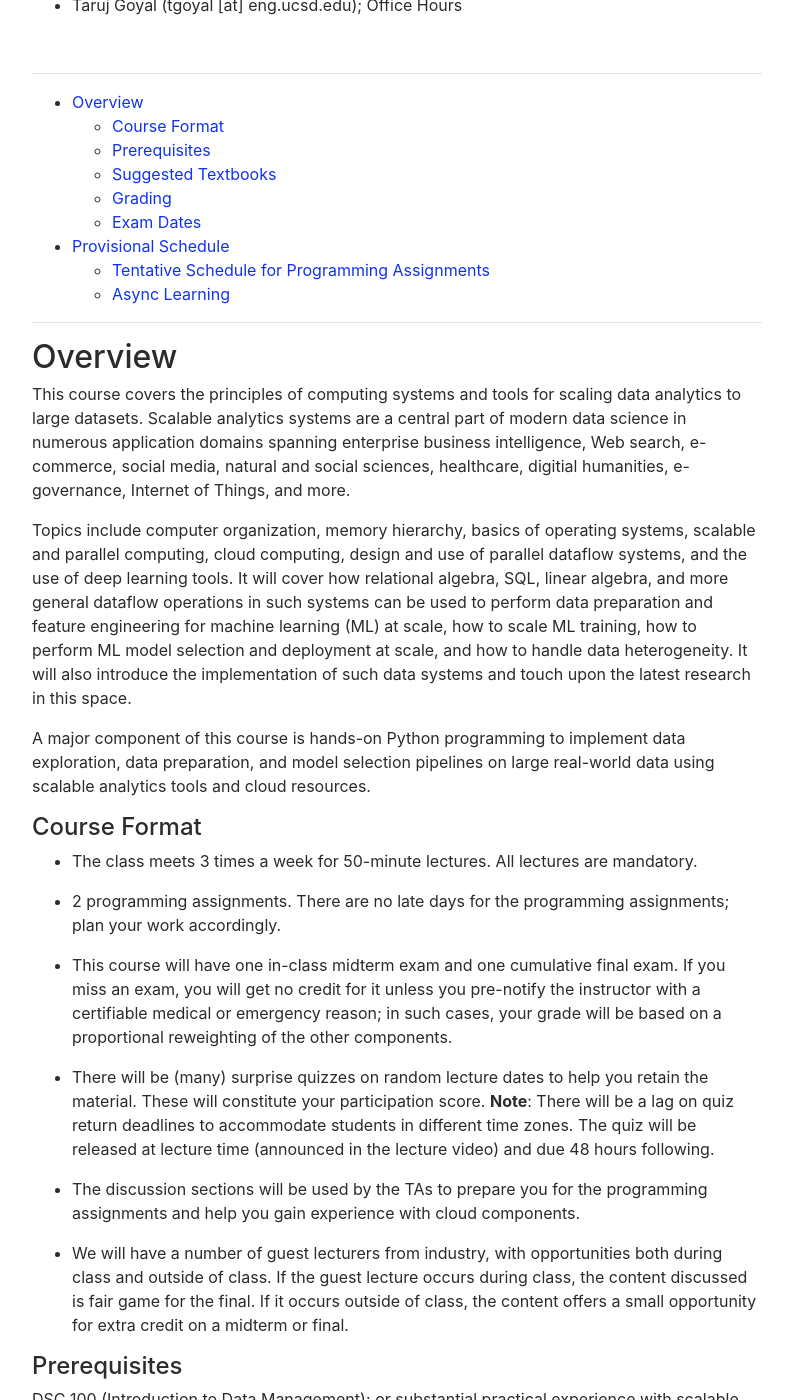
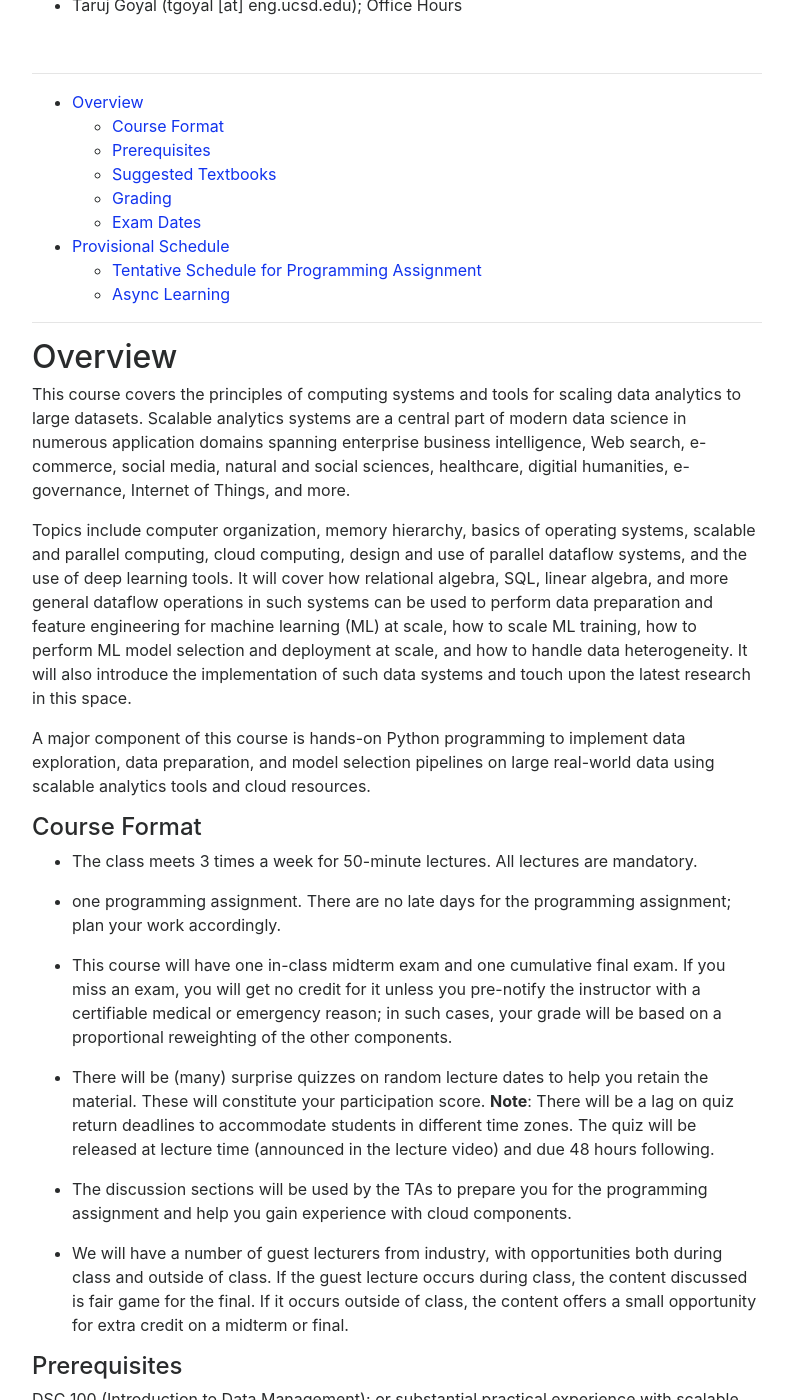
Before and after one commit to albuyeh/dsc102-spring-2021, a Jekyll site: the page built from docs/index.md, in a window 1280 px wide and 1400 px high, scrolled down 877 px. Shown: the whole window, without its empty margins (243-1030 px from the left). Built offline with Jekyll 4.4.1, drawn with Linux system fonts in a browser that asks for light colours; nearby versions of some CDN libraries; some of the changed text lies outside the part shown.

Commit message:
collapse PA into single

```diff
--- a/docs/index.md
+++ b/docs/index.md
@@ -62,8 +62,8 @@ and cloud resources.
 - The class meets 3 times a week for 50-minute lectures. All lectures
 are mandatory.
 
-- 2 programming assignments. There are no late days for the
-programming assignments; plan your work accordingly.
+- one programming assignment. There are no late days for the
+programming assignment; plan your work accordingly.
 
 - This course will have one in-class midterm exam and one cumulative
 final exam. If you miss an exam, you will get no credit for it unless
@@ -80,7 +80,7 @@ following.
 
 
 - The discussion sections will be used by the TAs to prepare you for the
-programming assignments and help you gain experience with cloud components.
+programming assignment and help you gain experience with cloud components.
 
 - We will have a number of guest lecturers from industry, with opportunities
 both during class and outside of class. If the guest lecture occurs during
@@ -120,7 +120,7 @@ Arun Kumar, and Jun Yang (aka the "MLSys Book").
 
 Components
 - midterm exam: 30%
-- programming assignments: 15% + 10%
+- programming assignment: 25%
 - surprise quizzes: 5%
 - cumulative final: 40%
 
@@ -181,15 +181,13 @@ Cumulative Final Exam: Friday, 06/11, 11:30am-2:30pm
 
 &nbsp;
 
-#### Tentative Schedule for Programming Assignments
+#### Tentative Schedule for Programming Assignment
 
 |Date|Agenda|
 |--|--|
 |Fri, Apr 30|Midterm Exam|
-|Fri, Apr 30|PA 0 released|
-|Fri, May 14|PA 0 due|
-|Fri, May 14|PA 1 released|
-|Fri, May 28|PA 1 due|
+|Fri, Apr 30|PA released|
+|Fri, May 28|PA due|
 |Fri, June 11|Final Exam|
 
 &nbsp;
```
